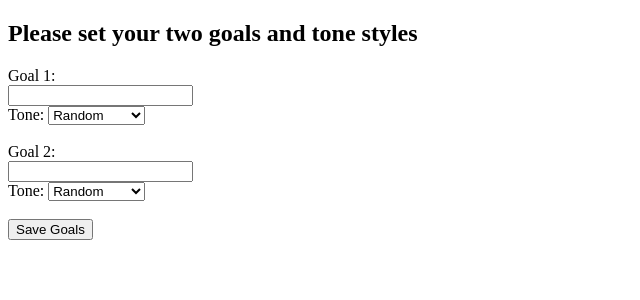
After one commit to shinchuanchenne/motivational_coach, a Flask app: page /goal_setting in a window 1280 px wide. The commit adds this page. Shown: the top 300 px of the page, without its empty margins (0-640 px from the left). Run offline with Flask 3, Linux system fonts and the light colour scheme; the visitor is signed in with stand-in values (Sample User, id 1).

```diff
--- a/app.py
+++ b/app.py
@@ -29,7 +29,6 @@ def close_db(e=None):
     if db:
         db.close()
 
-
 #login
 @app.route("/set_language", methods=["POST"])
 def set_language():
@@ -56,9 +55,58 @@ def signup():
         )
         db.commit()
 
+        user = db.execute("SELECT * FROM users WHERE email = ?", (email,)).fetchone()
+        # 自動登入
+        session['user_id'] = user['id']
+        session['email'] = user['email']
+
+        return redirect(url_for('goal_setting'))
+
+    return render_template("signup.html")
+
+#Signup-goal setting
+@app.route("/goal_setting", methods=["GET", "POST"])
+def goal_setting():
+    if 'user_id' not in session:
         return redirect(url_for('login'))
 
-    return render_template("signup.html")
+    error = None
+    if request.method == "POST":
+        goal1 = request.form["goal1"].strip()
+        goal2 = request.form["goal2"].strip()
+        tone1 = request.form["tone1"]
+        tone2 = request.form["tone2"]
+
+        if tone1 == tone2 and tone1 != "random":
+            error = "請為兩個目標設定不同的語氣風格"
+        else:
+            import random
+            # 如果 tone 是 random，就從另一個 tone 裡隨機指定
+            if tone1 == "random":
+                tone1 = random.choice(["encouraging", "strict"])
+                # 確保 tone2 不同
+                if tone2 == tone1:
+                    tone2 = "strict" if tone1 == "encouraging" else "encouraging"
+            elif tone2 == "random":
+                tone2 = "strict" if tone1 == "encouraging" else "encouraging"
+
+
+            # 儲存到資料庫
+            db = get_db()
+            db.execute(
+                "INSERT INTO goals (user_id, goal_text, tone) VALUES (?, ?, ?)",
+                (session['user_id'], goal1, tone1)
+            )
+            db.execute(
+                "INSERT INTO goals (user_id, goal_text, tone) VALUES (?, ?, ?)",
+                (session['user_id'], goal2, tone2)
+            )
+            db.commit()
+
+            return redirect(url_for('index'))
+
+    return render_template("goal_setting.html", error=error)
+
 
 
 @app.route("/", methods=["GET", "POST"])
--- a/init_db.py
+++ b/init_db.py
@@ -19,7 +19,7 @@ cursor.execute('''
 CREATE TABLE IF NOT EXISTS goals (
                id INTEGER PRIMARY KEY AUTOINCREMENT,
                user_id INTEGER,
-               text TEXT,
+               goal_text TEXT,
                tone TEXT,
                FOREIGN KEY(user_id) REFERENCES users(id)
                 )
--- /dev/null
+++ b/templates/goal_setting.html
@@ -0,0 +1,74 @@
+<!DOCTYPE html>
+<html lang="en">
+<head>
+    <meta charset="UTF-8">
+    <meta name="viewport" content="width=device-width, initial-scale=1.0">
+    <title>Goal Setting</title>
+</head>
+<body>
+
+    {% if session.get('lang') == 'zh' %}
+    <h2>請設定你的兩個目標與語氣風格</h2>
+    <form method="POST" action="/goal_setting">
+        <label>目標1:</label><br>
+        <input type="text" name="goal1" required><br>
+
+        <label>語氣：</label>
+        <select name="tone1">
+            <option value="random">隨機</option>
+            <option value="encouraging">鼓勵型</option>
+            <option value="strict">嚴格型</option>
+        </select><br><br>
+
+        <label>目標 2：</label><br>
+        <input type="text" name="goal2" required><br>
+
+        <label>語氣：</label>
+        <select name="tone2">
+            <option value="random">隨機</option>
+            <option value="encouraging">鼓勵型</option>
+            <option value="strict">嚴格型</option>
+        </select><br><br>
+
+        <button type="submit">儲存目標</button>
+    </form>
+
+    {% if error %}
+    <p style="color: red;">{{ error }}</p>
+    {% endif %}
+
+    {% else %}
+        <h2>Please set your two goals and tone styles</h2>
+        <form method="POST" action="/goal_setting">
+            <label>Goal 1:</label><br>
+            <input type="text" name="goal1" required><br>
+
+            <label>Tone:</label>
+            <select name="tone1">
+                <option value="random">Random</option>
+                <option value="encouraging">Encouraging</option>
+                <option value="strict">Strict</option>
+            </select><br><br>
+
+            <label>Goal 2:</label><br>
+            <input type="text" name="goal2" required><br>
+
+            <label>Tone:</label>
+            <select name="tone2">
+                <option value="random">Random</option>
+                <option value="encouraging">Encouraging</option>
+                <option value="strict">Strict</option>
+            </select><br><br>
+
+            <button type="submit">Save Goals</button>
+        </form>
+
+        {% if error %}
+            <p style="color: red;">{{ error }}</p>
+        {% endif %}
+    {% endif %}
+
+
+
+</body>
+</html>
--- a/templates/index.html
+++ b/templates/index.html
@@ -6,6 +6,7 @@
     <title>Document</title>
 </head>
 <body>
+
     <!-- change language-->
      <form method="POST" action="/set_language">
         {% if session.get('lang')== 'zh' %}
```
Also changed, not shown: templates/signup.html (+0 -12 lines), storage/index copy.html (renamed from templates/index copy.html), storage/init_db copy.py (renamed from init_db copy.py), storage/login copy.html (renamed from templates/login copy.html), 1 other file.
